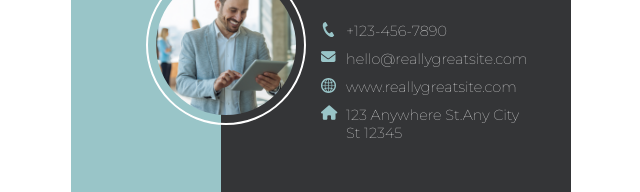
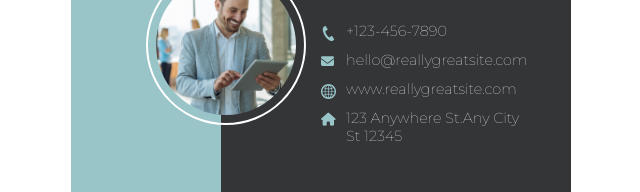
Before and after one commit to 21harley/html-css-challengs, a plain HTML site: page index.html in a window 1280 px wide. Shown: the part 355-547 px from the top of the page, 319-959 px from the left. Drawn offline with Linux system fonts and the light colour scheme; a web font is replaced by a local one.

Commit message:
add fix-icon

```diff
--- a/style.css
+++ b/style.css
@@ -127,4 +127,6 @@ body{
 }
 .icon{
     color: var(--color-iz);
+    font-size: small;
+    margin-top: 4px;
 }
```
